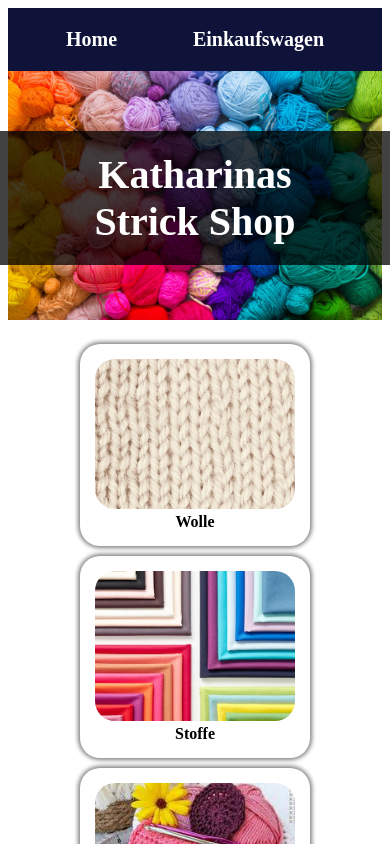
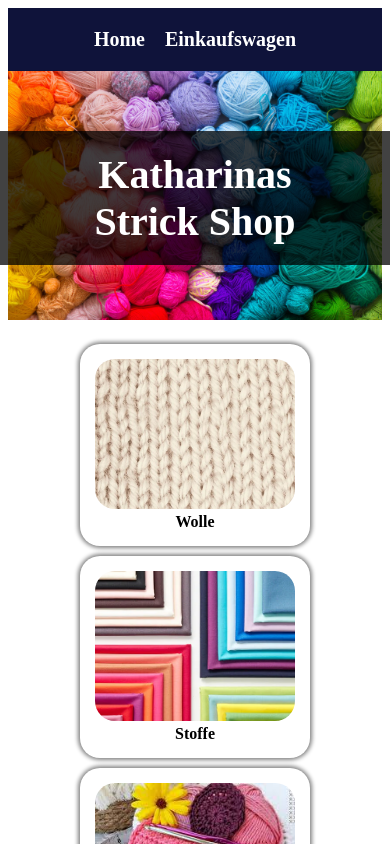
Before and after one commit to feindreh/cart, a React (Create React App) app: page / in a window 390 px wide. Shown: the top 844 px of the page. Built offline with nearby package versions, Linux system fonts and the light colour scheme.

Commit message:
fixed navbar responsivenes

```diff
--- a/src/App.css
+++ b/src/App.css
@@ -13,7 +13,8 @@ html{
 #nav{
     background-color: rgb(15, 19, 58);
     display: flex;
-    justify-content: space-around;
+    justify-content: center;
+    gap:20px;
     padding:20px;
 
 }
```
